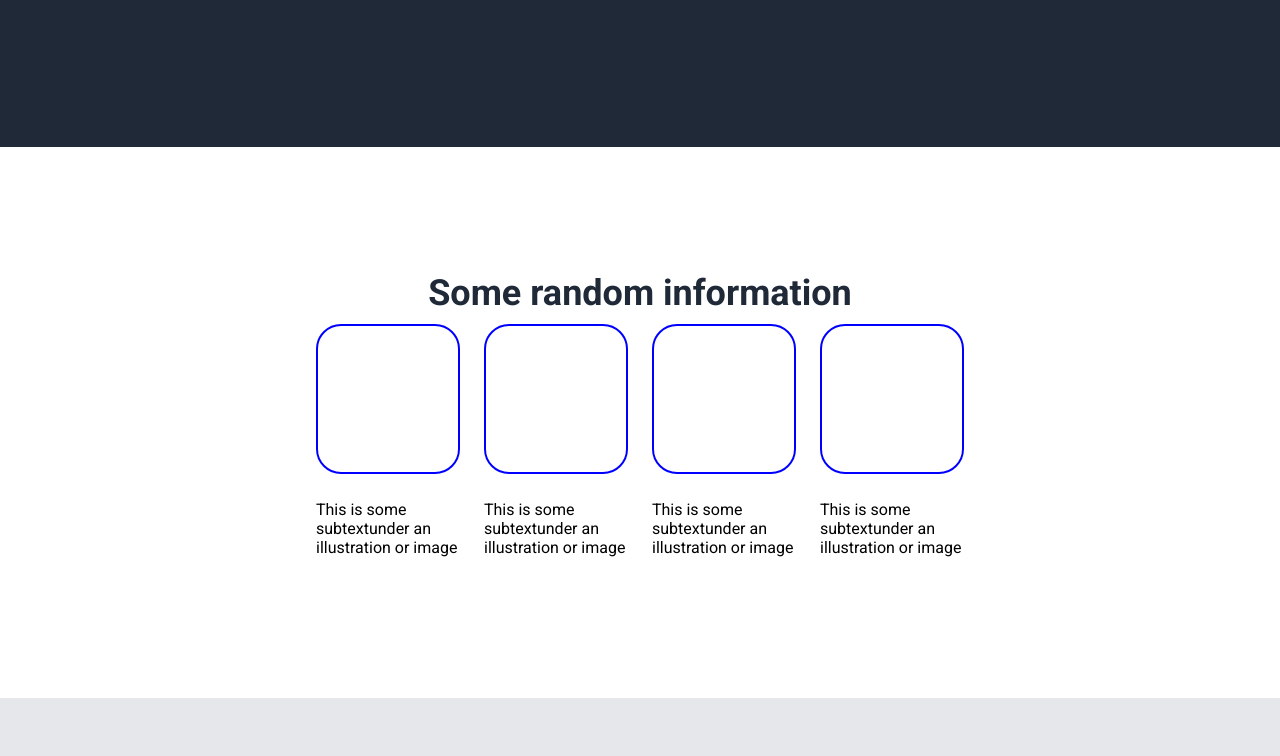
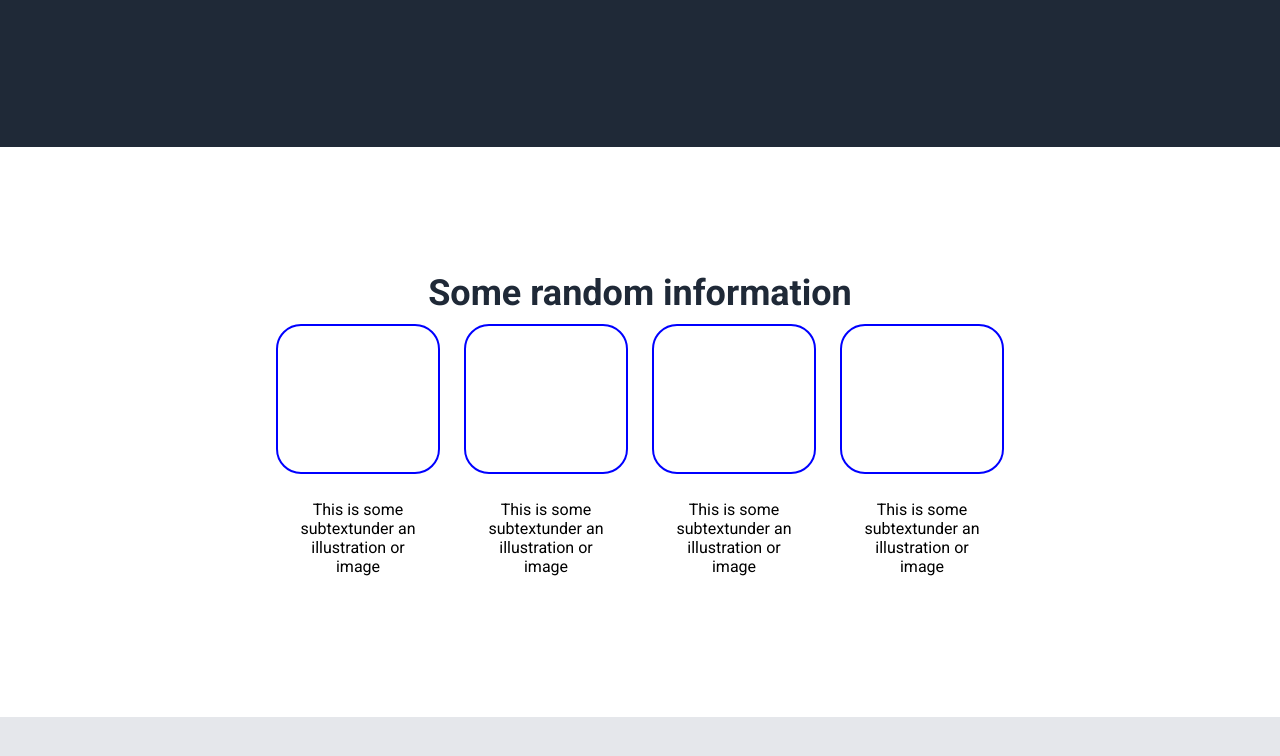
Before and after one commit to nikolatrenkoski/landing-page, a plain HTML site: page index.html in a window 1280 px wide. Shown: the part 420-1176 px from the top of the page. Drawn offline with Linux system fonts and the light colour scheme.

Commit message:
fix hero-container

```diff
--- a/style.css
+++ b/style.css
@@ -100,7 +100,7 @@ body {
 
 .card {
     width: 100px;
-    padding: 20px;
+    padding: 30px;
     border: blue solid 2px;
     margin-left: 12px;
     margin-right: 12px;
@@ -112,16 +112,21 @@ body {
 .info-text {
     display: flex;
     justify-content: center;
-    width: 1032px;
+    width: 1000px;
     align-self: center;
+    padding-left: 16px;
+    padding-right: 16px;
 }
 
 .info-text-p {
     display: flex;
-    justify-content: space-between;
-    width: 144px;
+    justify-content: space-around;
+    width: 140px;
+    padding-left: 12px;
+    padding-right: 12px;
     margin-left: 12px;
     margin-right: 12px;
+    text-align: center;
 }
 
 .quote-container {
```
